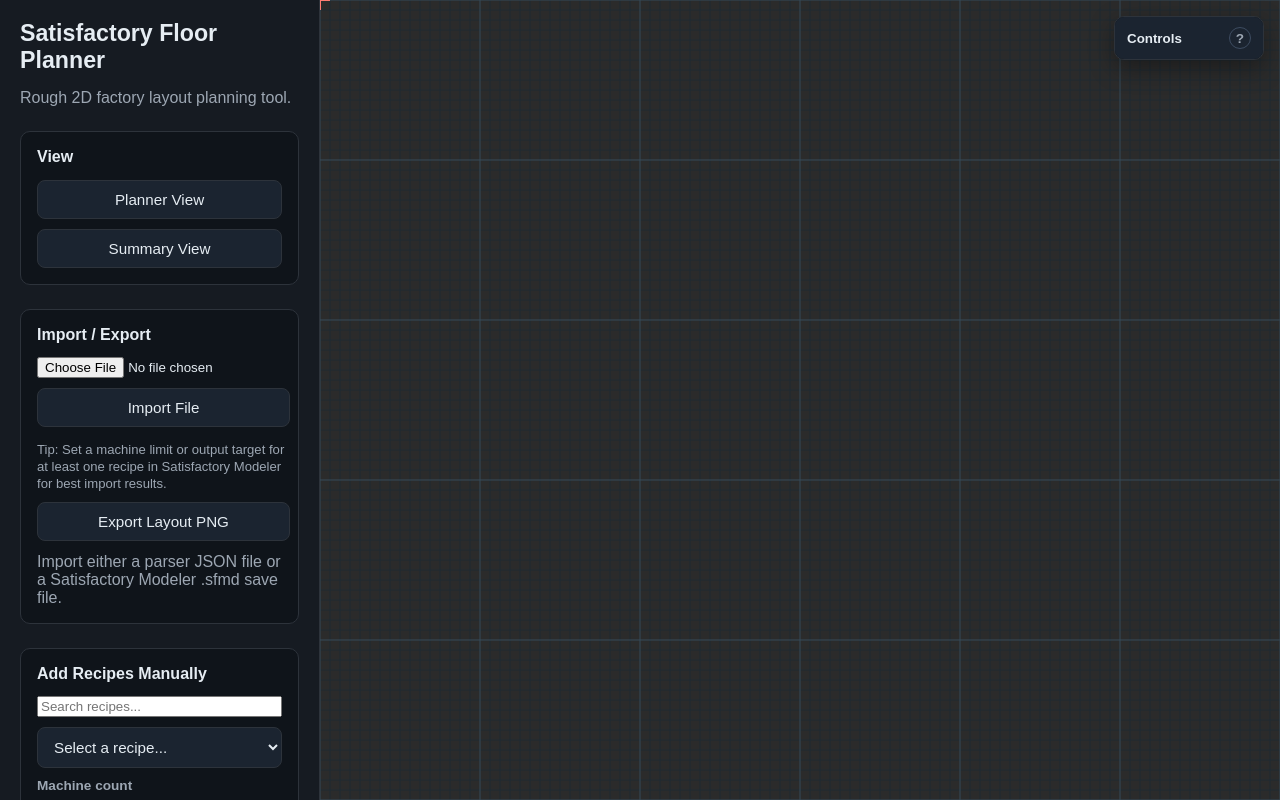
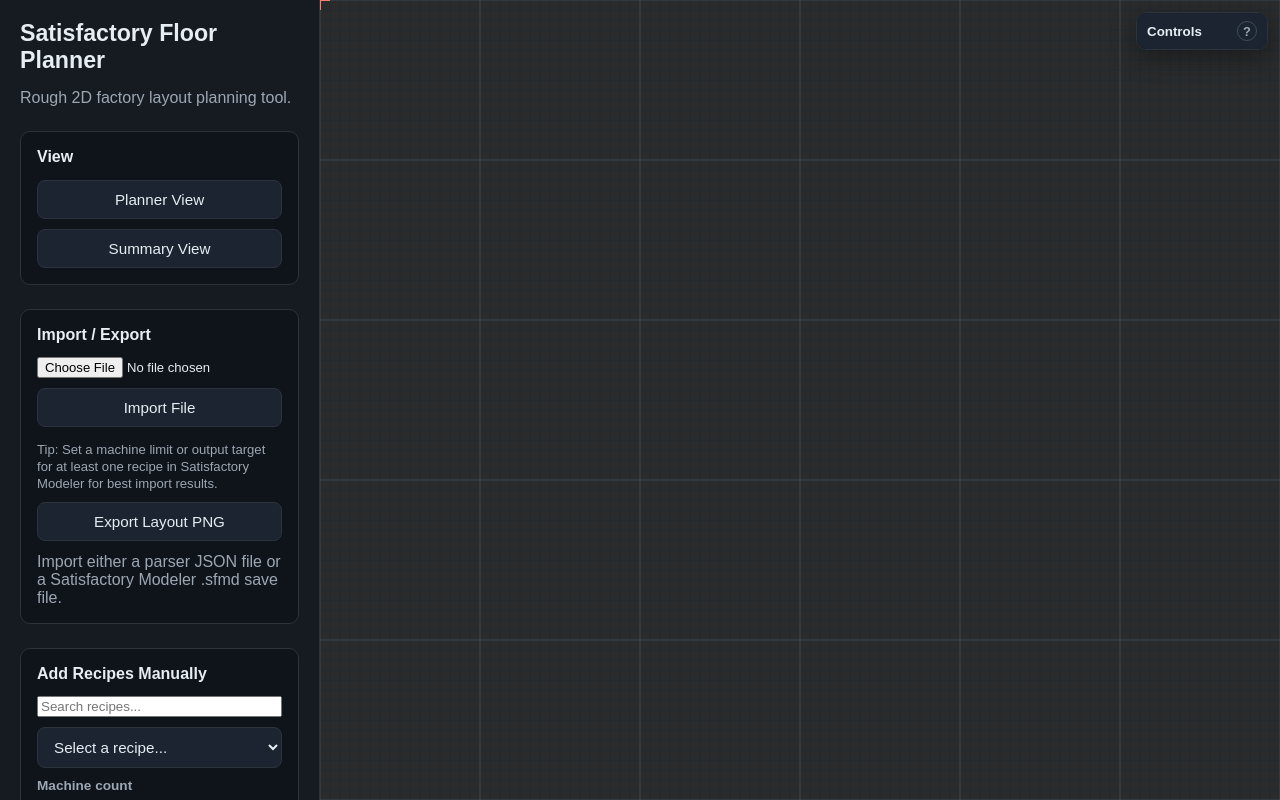
Before and after one commit to ChrisUllery/SatisfactoryFloorPlanner, a plain HTML site: page index.html in a window 1280 px wide. Drawn offline with Linux system fonts and the light colour scheme.

Commit message:
more fiddling with tooltips

```diff
--- a/index.html
+++ b/index.html
@@ -97,7 +97,7 @@
     <main id="workspace">
       <aside id="controlsHelp" class="floating-help collapsed">
         <button id="controlsHelpToggle" type="button" aria-expanded="false">
-          Controls
+          <span>Controls</span>
           <span class="floating-help-icon">?</span>
         </button>
 
--- a/style.css
+++ b/style.css
@@ -366,3 +366,87 @@
     display: none !important;
   }
 }
+/* Keep sidebar controls from overflowing their panel at browser zoom levels */
+.machine-picker,
+.machine-picker > *,
+.panel,
+#sidebar input,
+#sidebar select,
+#sidebar button {
+  max-width: 100%;
+  min-width: 0;
+}
+
+#sidebar input[type="file"] {
+  width: 100%;
+  font-size: 0.82rem;
+}
+
+/* Floating controls help card */
+.floating-help {
+  position: absolute;
+  top: 12px;
+  right: 12px;
+  z-index: 30;
+  width: 300px;
+  max-width: calc(100% - 24px);
+  background: rgba(15, 20, 26, 0.96);
+  border: 1px solid #2d333b;
+  border-radius: 10px;
+  box-shadow: 0 8px 24px rgba(0, 0, 0, 0.35);
+  overflow: hidden;
+}
+
+.floating-help button {
+  width: 100%;
+  display: flex;
+  align-items: center;
+  justify-content: space-between;
+  gap: 8px;
+  padding: 8px 10px;
+  border: 0;
+  background: #1b2430;
+  color: #e6edf3;
+  font-weight: 700;
+  cursor: pointer;
+}
+
+.floating-help button:hover {
+  background: #243041;
+}
+
+.floating-help-icon {
+  display: inline-flex;
+  align-items: center;
+  justify-content: center;
+  width: 20px;
+  height: 20px;
+  border: 1px solid #3d4c60;
+  border-radius: 999px;
+  font-size: 0.8rem;
+  color: #9da7b3;
+}
+
+.floating-help-body {
+  padding: 10px 14px 12px;
+}
+
+.floating-help-body ul {
+  margin: 0;
+  padding-left: 18px;
+}
+
+.floating-help-body li {
+  margin-bottom: 8px;
+  color: #c3ccd5;
+  font-size: 0.88rem;
+  line-height: 1.25;
+}
+
+.floating-help.collapsed {
+  width: 132px;
+}
+
+.floating-help.collapsed .floating-help-body {
+  display: none;
+}
```
